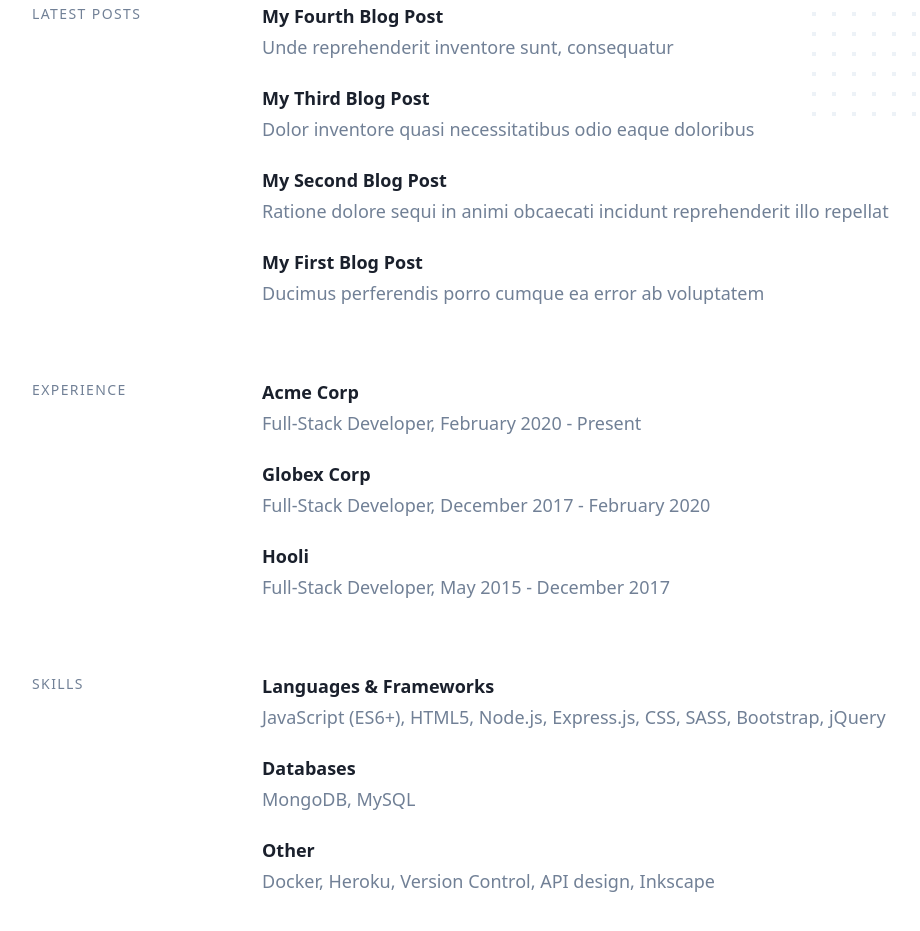
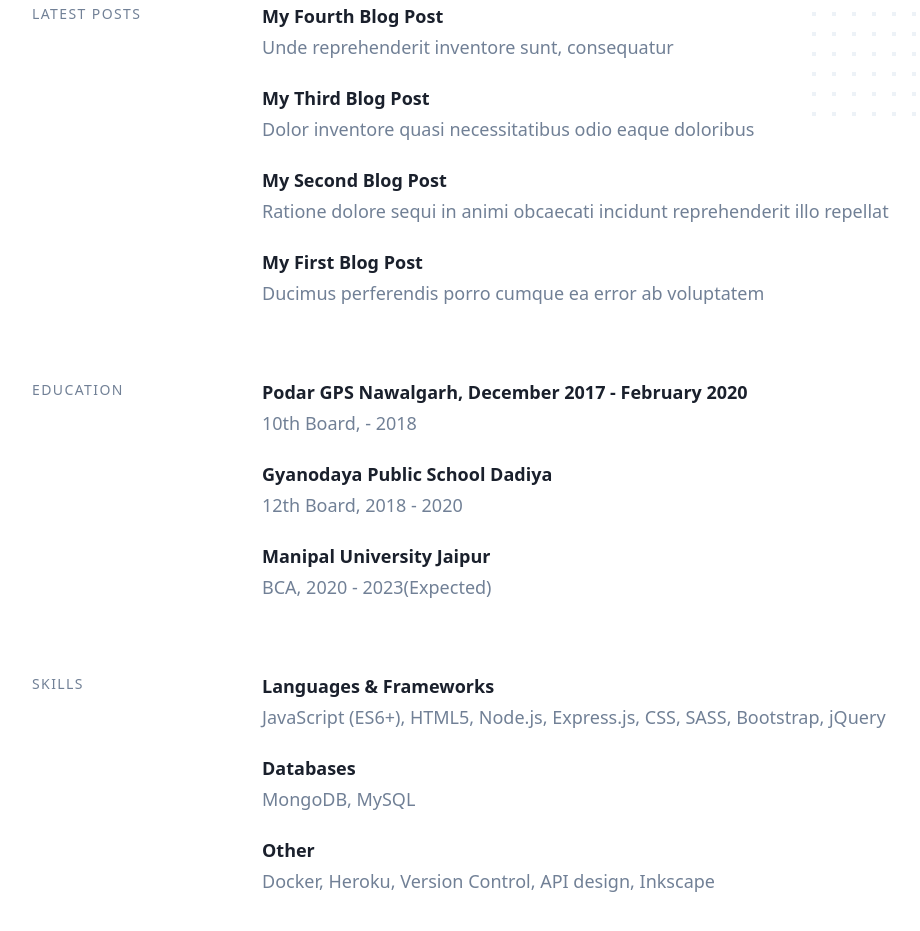
Before and after one commit to dhiraj-ydv/protfolio-archive-2, a Gatsby site: page / in a window 1280 px wide. Shown: the part 708-1639 px from the top of the page, without its empty margins (64-984 px from the left). Built offline with nearby package versions, Linux system fonts and the light colour scheme; Gatsby itself is replaced by a stand-in of ours.

Commit message:
new changes 002

```diff
--- a/gatsby-config.js
+++ b/gatsby-config.js
@@ -40,19 +40,19 @@ module.exports = {
     // Optional: List your experience, they must have `name` and `description`. `link` is optional.
     experience: [
       {
-        name: 'Acme Corp',
-        description: 'Full-Stack Developer, February 2020 - Present',
-        link: 'https://github.com/RyanFitzgerald/devfolio',
+        name: 'Podar GPS Nawalgarh, December 2017 - February 2020',
+        description: '10th Board, - 2018',
+        link: 'http://www.gpspodar.in/',
       },
       {
-        name: 'Globex Corp',
-        description: 'Full-Stack Developer, December 2017 - February 2020',
-        link: 'https://github.com/RyanFitzgerald/devfolio',
+        name: 'Gyanodaya Public School Dadiya',
+        description: '12th Board, 2018 - 2020',
+        link: 'http://www.gyanodayaschooldadiya.com/',
       },
       {
-        name: 'Hooli',
-        description: 'Full-Stack Developer, May 2015 - December 2017',
-        link: 'https://github.com/RyanFitzgerald/devfolio',
+        name: 'Manipal University Jaipur',
+        description: 'BCA, 2020 - 2023(Expected)',
+        link: 'https://jaipur.manipal.edu/',
       },
     ],
     // Optional: List your skills, they must have `name` and `description`.
--- a/src/components/section-experience/index.jsx
+++ b/src/components/section-experience/index.jsx
@@ -7,7 +7,7 @@ const SectionExperience = ({ experience }) => {
   if (!experience.length) return null;
 
   return (
-    <Section title="Experience">
+    <Section title="Education">
       {experience.map((item) => (
         <SummaryItem
           key={item.name}
```
